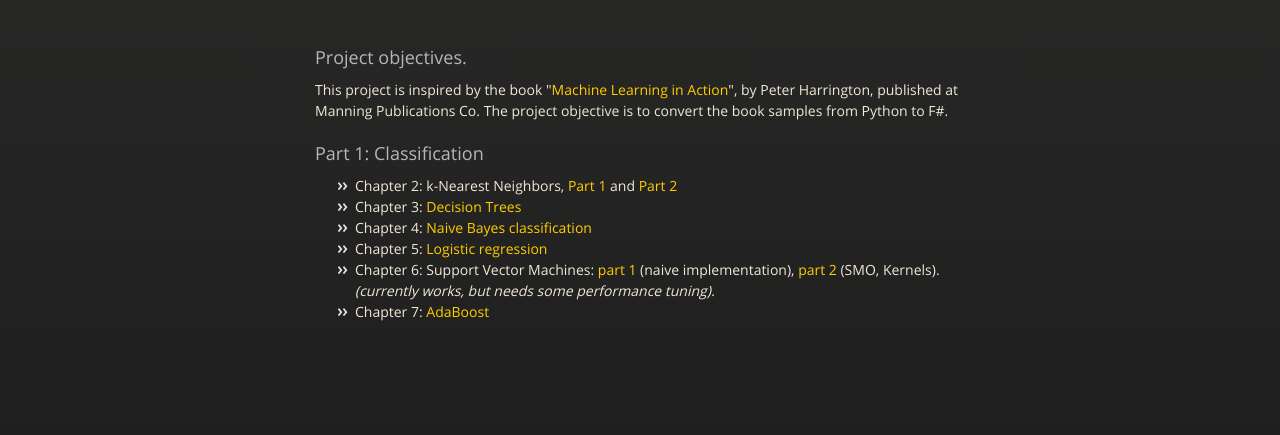
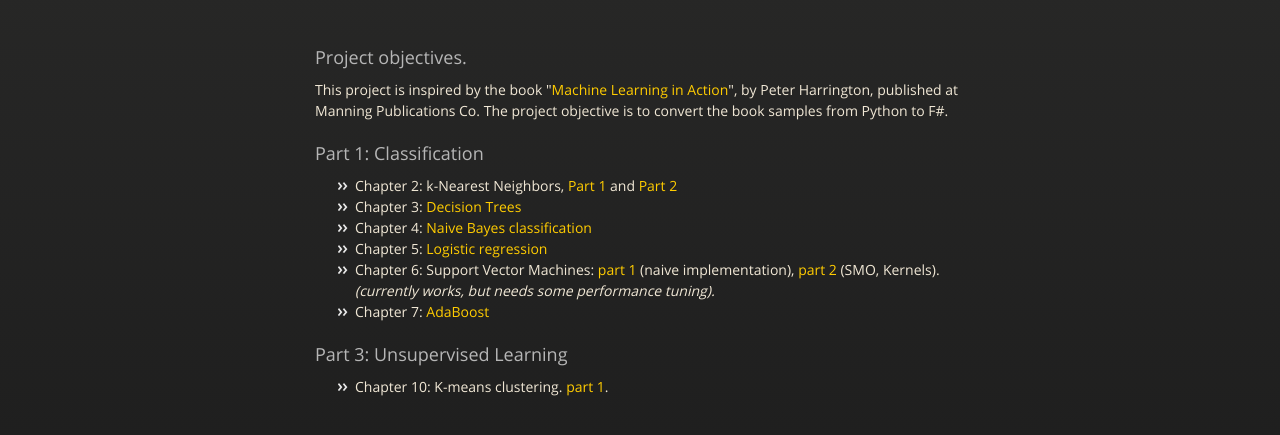
Before and after one commit to mathias-brandewinder/Machine-Learning-In-Action, a plain HTML site: page index.html in a window 1280 px wide. Shown: the part 189-624 px from the top of the page. Drawn offline with nearby package versions, Linux system fonts and the light colour scheme.

Commit message:
Create gh-pages branch via GitHub

```diff
--- a/index.html
+++ b/index.html
@@ -57,6 +57,10 @@
 </li>
 <li>Chapter 7: <a href="http://clear-lines.com/blog/post/AdaBoost-classifier-in-FSharp.aspx">AdaBoost</a>
 </li>
+</ul><h3>Part 3: Unsupervised Learning</h3>
+
+<ul>
+<li>Chapter 10: K-means clustering. <a href="http://clear-lines.com/blog/post/K-Means-Clustering-in-FSharp.aspx">part 1</a>.</li>
 </ul>
       </section>
 
```
Also changed, not shown: params.json (+1 -1 lines).
